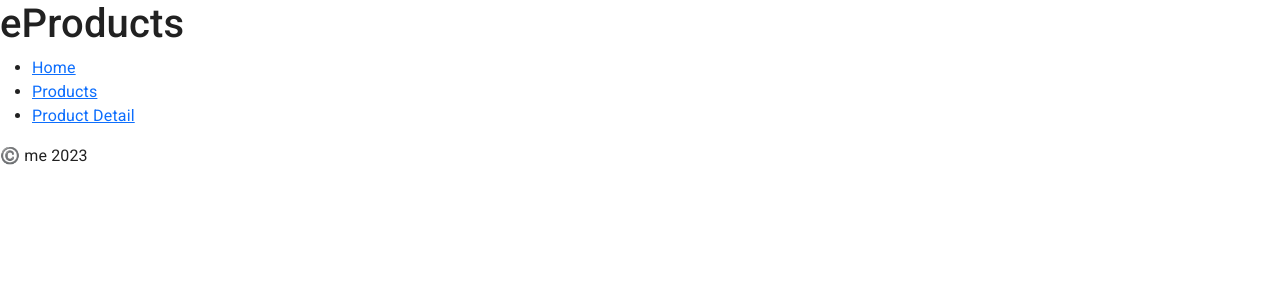
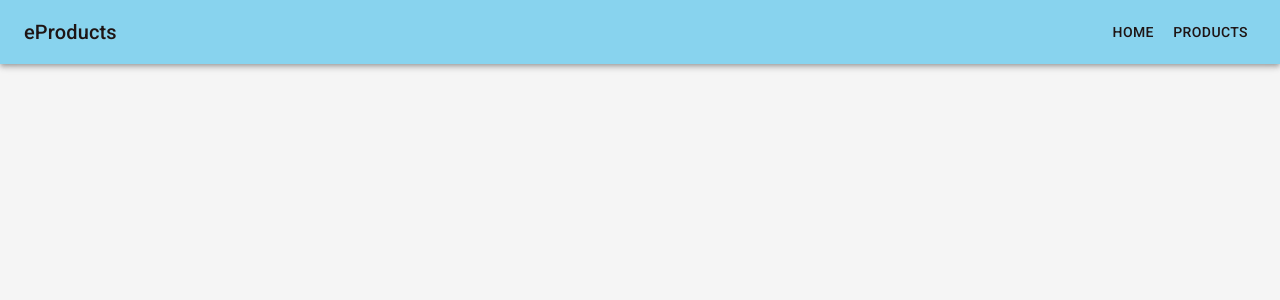
Before and after one commit to Rehan1579/react-e-products, a React (Vite) app: page / in a window 1280 px wide. Shown: the top 300 px of the page. Built offline with nearby package versions, Linux system fonts and the light colour scheme.

Commit message:
add Header & navigation

```diff
--- a/src/pages/common/layout/layout-page.tsx
+++ b/src/pages/common/layout/layout-page.tsx
@@ -1,30 +1,63 @@
 import { EnumRoutes } from "@/enums";
-import { Outlet, Link } from "react-router-dom";
+import { ArrowBack } from "@mui/icons-material";
+import AppBar from "@mui/material/AppBar";
+import Button from "@mui/material/Button";
+import IconButton from "@mui/material/IconButton";
+import Toolbar from "@mui/material/Toolbar";
+import { Outlet, useNavigate, useLocation } from "react-router-dom";
 
 
-export default function LayoutPage() {
+const navItems = [
+	{ id: 1, title: "Home", route: EnumRoutes.HOME },
+	{ id: 2, title: "Products", route: EnumRoutes.PRODUCTS },
+];
+
+
+export default function LayoutPage()
+{
+    const navigate = useNavigate();
+    const location = useLocation();
+
+
+    const handleBackButtonClick = () => {
+		navigate(-1);
+	};
+
+
+    const handleMenuNavigation = (route: string) => {
+		navigate(route);
+	};
+
+
+    const showBackButton = (location.pathname != EnumRoutes.HOME);
+
+
     return (
-        <>
-            <header>
-                <h1>eProducts</h1>
-                <nav>
-                    <ul>
-                        <li>
-                            <Link to={EnumRoutes.HOME}>Home</Link>
-                        </li>
-                        <li>
-                            <Link to={EnumRoutes.PRODUCTS}>Products</Link>
-                        </li>
-                        <li>
-                            <Link to={EnumRoutes.PRODUCT_DETAIL}>Product Detail</Link>
-                        </li>
-                    </ul>
-                </nav>
-            </header>
-            <main>
-                <Outlet />
-            </main>
-            <footer>©️ me 2023</footer>
-        </>
-    );
+		<>
+			<AppBar position="sticky" style={{background: "#88d3ee"}}>
+				<Toolbar>
+					{showBackButton && (
+						<IconButton edge="start" color="inherit" aria-label="back" onClick={handleBackButtonClick}>
+							<ArrowBack style={{color: "#1e1414"}} />
+						</IconButton>
+					)}
+
+					<div style={{color: "#1e1414"}} className="d-flex justify-content-between align-items-center flex-grow-1">
+						<h5 className="m-0"  style={{cursor: "pointer"}} onClick={() => handleMenuNavigation(EnumRoutes.HOME)}>eProducts</h5>
+						<div>
+							{navItems.map((item) => (
+								<Button key={item.id} sx={{ color: "#1e1414" }} onClick={() => handleMenuNavigation(item.route)}>
+									{item.title}
+								</Button>
+							))}
+						</div>
+					</div>
+				</Toolbar>
+			</AppBar>
+
+			<main style={{height: "100%", background: "whitesmoke"}}>
+				<Outlet />
+			</main>
+		</>
+	);
 }
```
